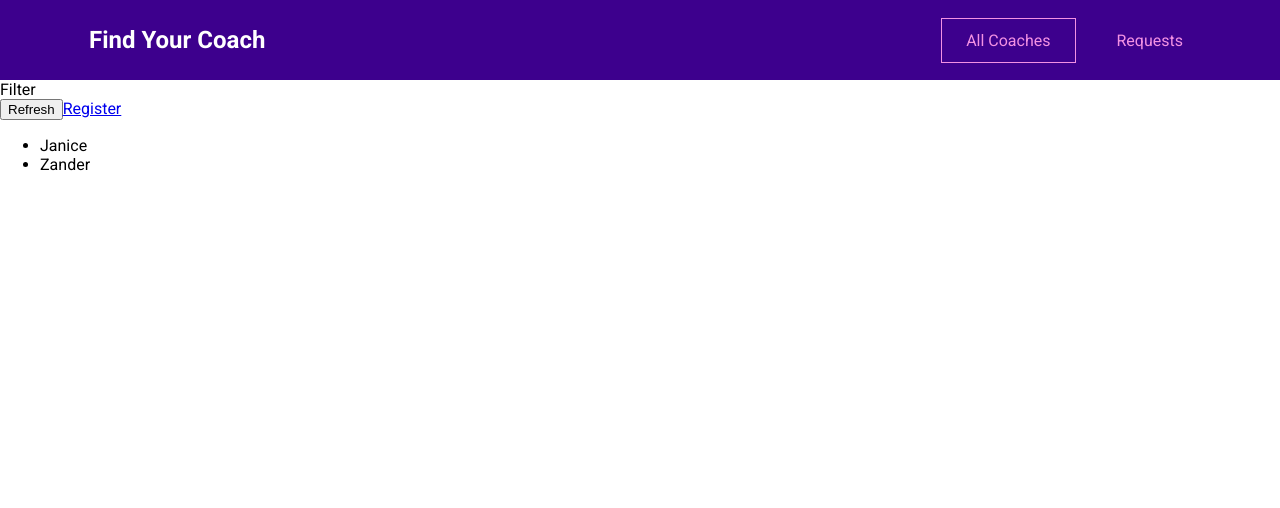
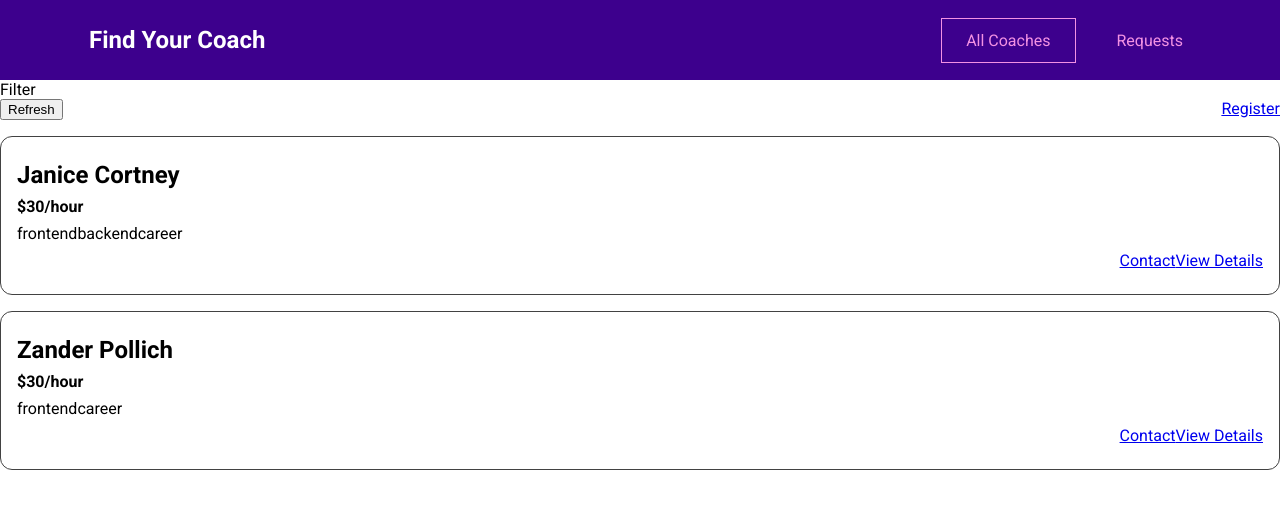
Before and after one commit to mulga/proje-coach, a Vue app: page /coaches in a window 1280 px wide. Shown: the top 508 px of the page. Built offline with nearby package versions, Linux system fonts and the light colour scheme.

Commit message:
v3 coach list and coach item

```diff
--- /dev/null
+++ b/src/pages/coaches/CoachItem.vue
@@ -0,0 +1,58 @@
+<template>
+  <li>
+    <h3>{{ fullName }}</h3>
+    <h4>${{ rate }}/hour</h4>
+    <div>
+      <span v-for="area in areas" :key="area">{{ area }}</span>
+    </div>
+    <div class="actions">
+      <router-link :to="coachContactLink">Contact</router-link>
+      <router-link :to="coachDetailsLink">View Details</router-link>
+    </div>
+  </li>
+</template>
+
+<script>
+export default {
+  name: "CoachItem",
+  props: ["id", "firstName", "lastName", "areas", "rate"],
+  computed: {
+    fullName() {
+      return this.firstName + " " + this.lastName;
+    },
+    coachContactLink() {
+      return this.$route.path + "/" + this.id + "/contact";
+    },
+    coachDetailsLink() {
+      return this.$route.path + "/" + this.id;
+    },
+  },
+};
+</script>
+
+<style scoped>
+li {
+  margin: 1rem 0;
+  border: 1px solid #424242;
+  border-radius: 12px;
+  padding: 1rem;
+}
+
+h3 {
+  font-size: 1.5rem;
+}
+
+h3,
+h4 {
+  margin: 0.5rem 0;
+}
+
+div {
+  margin: 0.5rem 0;
+}
+
+.actions {
+  display: flex;
+  justify-content: flex-end;
+}
+</style>
--- a/src/pages/coaches/CoachesList.vue
+++ b/src/pages/coaches/CoachesList.vue
@@ -6,18 +6,25 @@
       <router-link to="/register">Register</router-link>
     </div>
     <ul v-if="hasCoaches">
-      <li v-for="coach in filteredCoaches" :key="coach.id">
-        {{ coach.firstName }}
-      </li>
+      <coach-item
+        v-for="coach in filteredCoaches"
+        :key="coach.id"
+        :id="coach.id"
+        :first-name="coach.firstName"
+        :last-name="coach.lastName"
+        :rate="coach.hourlyRate"
+        :areas="coach.areas"
+      ></coach-item>
     </ul>
     <h3 v-else>No coaches found</h3>
   </section>
 </template>
 
 <script>
+import CoachItem from "./CoachItem.vue";
 export default {
   name: "CoachesList",
-  components: {},
+  components: { CoachItem },
   computed: {
     filteredCoaches() {
       return this.$store.getters["coachesKey/coaches"];
@@ -29,4 +36,15 @@
 };
 </script>
 
-<style scoped></style>
+<style scoped>
+ul {
+  list-style: none;
+  margin: 0;
+  padding: 0;
+}
+
+.controls {
+  display: flex;
+  justify-content: space-between;
+}
+</style>
```
